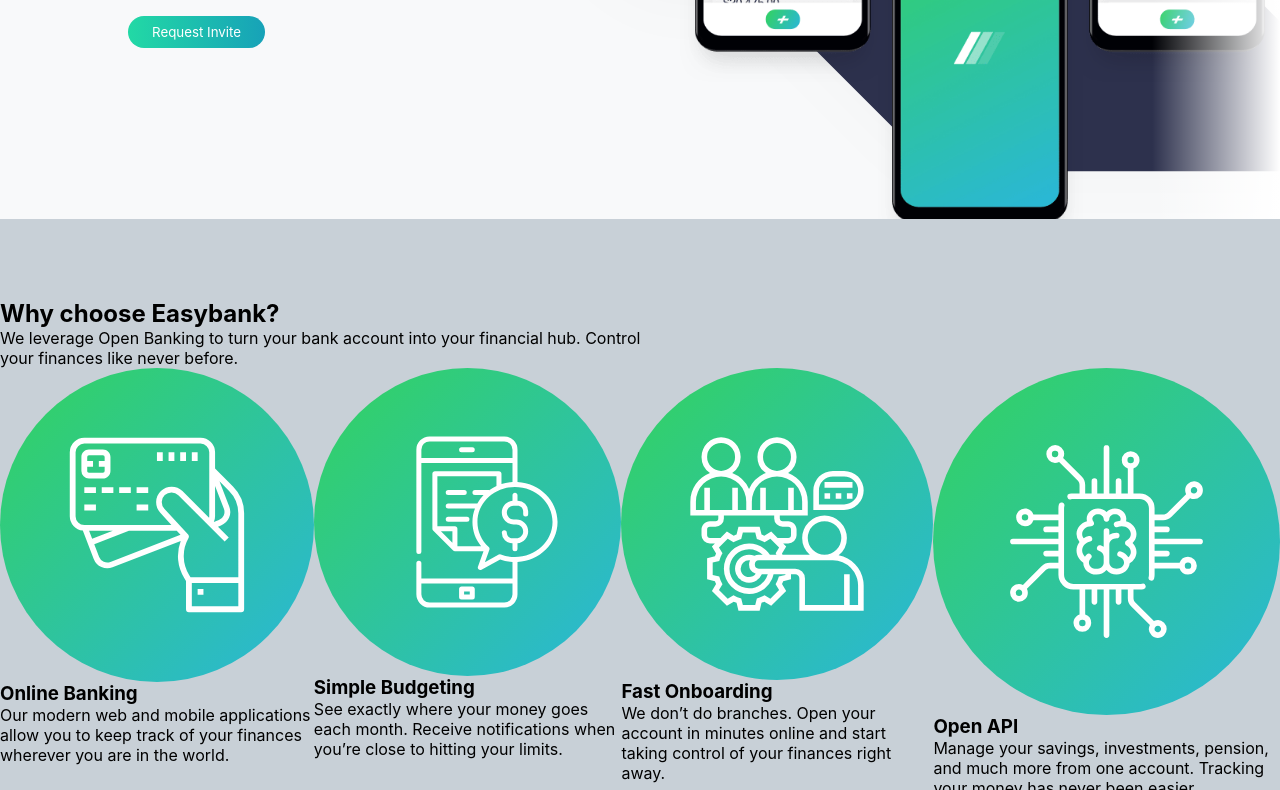
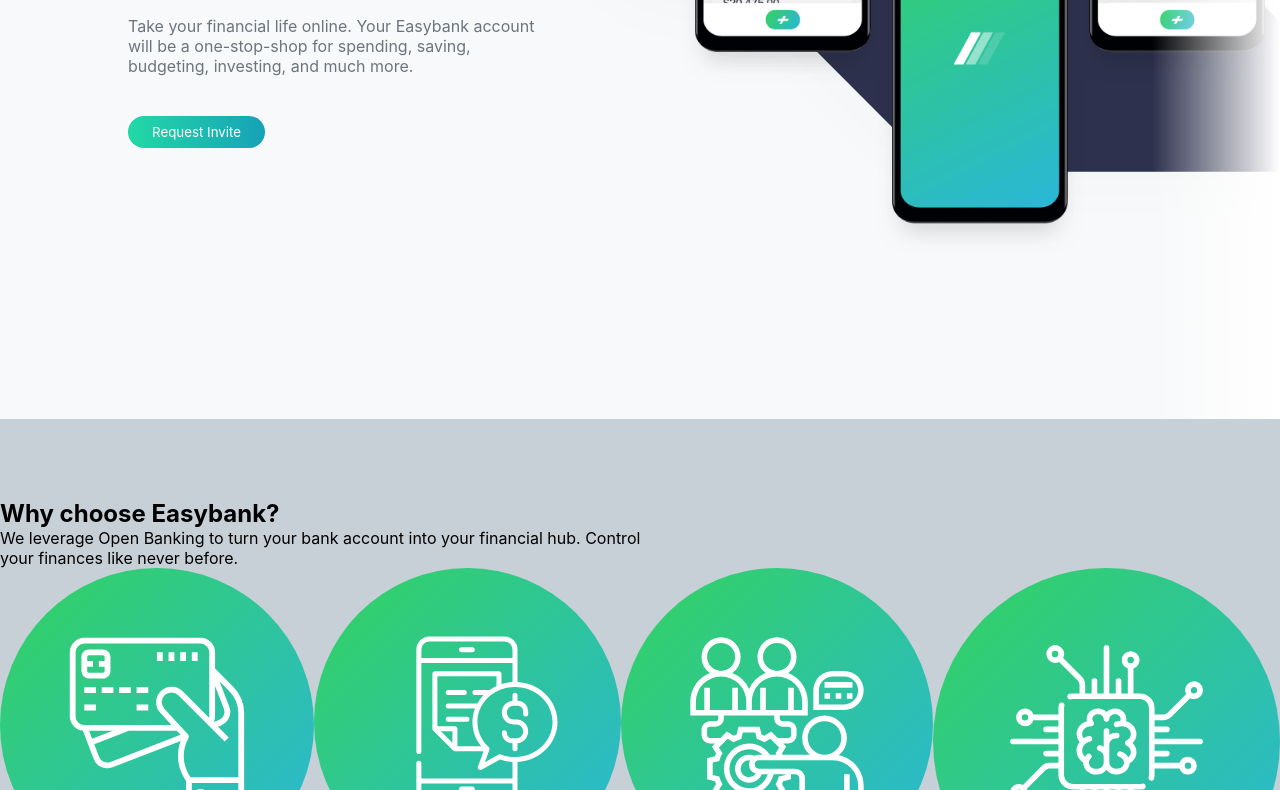
Before and after one commit to ChenWarren/easybank-landing-page, a plain HTML site: page index.html in a window 1280 px wide. Shown: the part 437-1227 px from the top of the page. Drawn offline with Linux system fonts and the light colour scheme.

Commit message:
update hero style

```diff
--- a/css/components.css
+++ b/css/components.css
@@ -13,11 +13,11 @@
 
 /* Hero section style */
 #home-hero-section {
-    background-image: url("../images/bg-intro-desktop.svg");
-    background-size: 1000px;
-    background-position:110% -200px;
+    background-image:linear-gradient(to right, rgba(255,0,0,0), rgb(255, 255, 255)), url("../images/image-mockups.png"), url("../images/bg-intro-desktop.svg");
+    background-size:10%, 600px, 1000px;
+    background-position:100%, 100% -100px, 110% -200px;
     background-repeat: no-repeat;
-    height: 600px;
+    height: 800px;
 }
 @media screen and (max-width: 1500px) {
     #home-hero-section {
@@ -25,7 +25,7 @@
         background-size:10%, 600px, 1000px;
         background-position:100%, 100% -100px, 160% -200px;
         background-repeat: no-repeat;
-        height: 600px;
+        height: 800px;
     }
 }
 @media screen and (max-width: 1200px) {
@@ -34,7 +34,7 @@
         background-size: 600px, 1000px;
         background-position: 600px -100px, 400px -200px;
         background-repeat: no-repeat;
-        height: 600px;
+        height: 800px;
     }
 }
 @media screen and (max-width: 1024px) {
@@ -43,7 +43,7 @@
         background-size: 600px, 1000px;
         background-position: 450px -100px, 300px -200px;
         background-repeat: no-repeat;
-        height: 600px;
+        height: 800px;
     }
 }
 @media screen and (max-width: 600px) {
```
